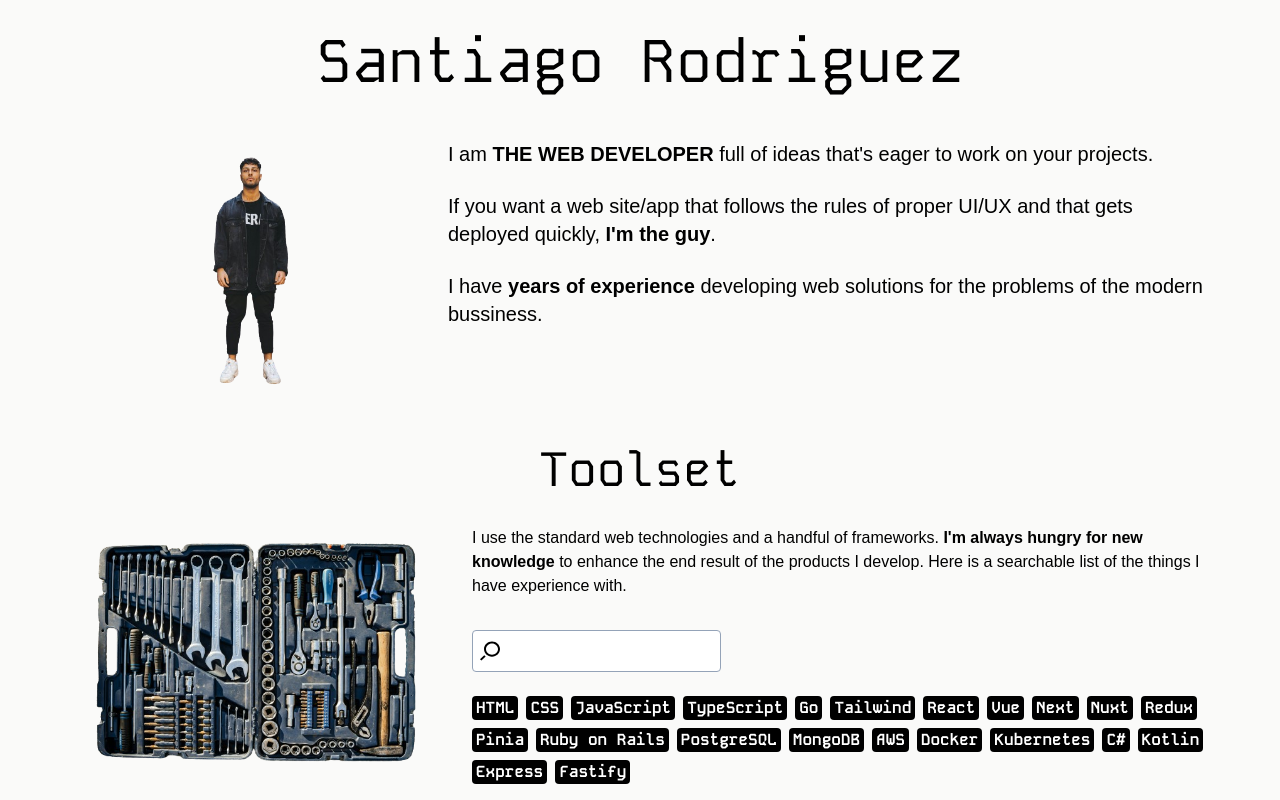
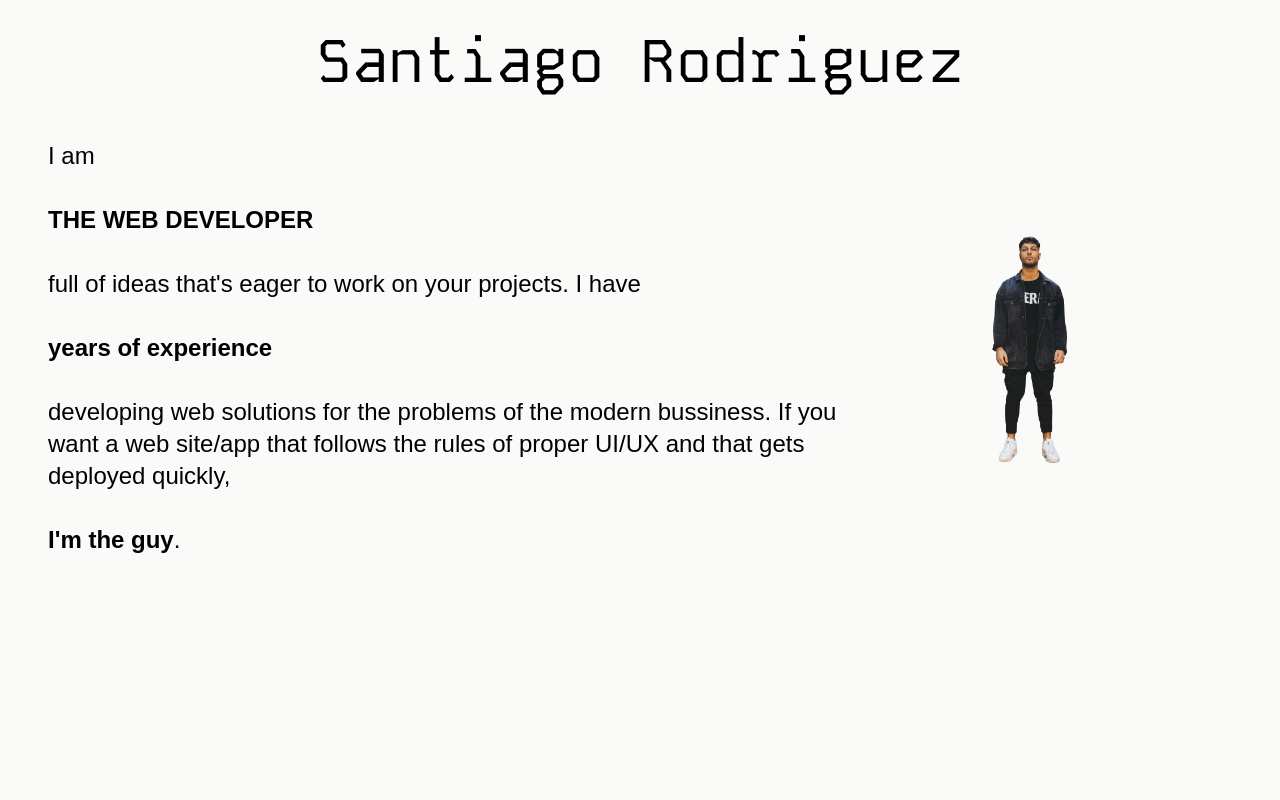
Before and after one commit to santiago-rodrig/portfolio, a Nuxt app: page / in a window 1280 px wide. Shown: the top 800 px of the page. Built offline with nearby package versions, Linux system fonts and the light colour scheme.

Commit message:
make landing page text better

```diff
--- a/pages/index.vue
+++ b/pages/index.vue
@@ -1,29 +1,28 @@
 <template>
-  <div class="px-16">
-    <main>
+  <div class="px-12">
+    <main class="min-h-screen pb-12">
       <Heading :level="1" class="mb-12 text-center">Santiago Rodriguez</Heading>
-      <div class="md:flex items-start">
-        <img :style="{ maxWidth: '210px' }" class="md:w-1/3 mx-auto" src="~/assets/img/full-body-person.png"
-          alt="Man looking forward">
-        <div class="mt-8 md:mt-0 md:w-2/3">
-          <p class="mb-6 text-xl">
-            I am <strong>THE WEB DEVELOPER</strong> full of ideas that's
+      <div class="flex flex-col md:flex-row items-center">
+        <div class="mt-8 md:mt-0 md:w-2/3 order-2 md:order-1">
+          <p class="text-2xl">
+            I am <br><br><strong>THE WEB DEVELOPER</strong><br><br> full of ideas that's
             eager to work on your projects.
-          </p>
-          <p class="mb-6 text-xl">
+
+            I have <br><br><strong>years of experience</strong><br><br> developing
+            web solutions for the problems of the
+            modern bussiness.
+
             If you want a web site/app that follows
             the rules of proper UI/UX and that
-            gets deployed quickly, <strong>I'm the guy</strong>.
-          </p>
-          <p class="text-xl">
-            I have <strong>years of experience</strong> developing
-            web solutions for the problems of the
-            modern bussiness.
+            gets deployed quickly, <br><br><strong>I'm the guy</strong>.
+
           </p>
         </div>
+        <img :style="{ maxWidth: '210px' }" class="md:w-1/3 mx-auto order-1 md:order-2" src="~/assets/img/full-body-person.png"
+          alt="Man looking forward">
       </div>
     </main>
-    <section class="mt-12">
+    <section class="min-h-screen">
       <Heading :level="2" class="text-center mb-8">Toolset</Heading>
       <div class="md:flex items-start">
         <img class="md:mr-6 md:w-1/3" :style="{ maxWidth: 'min(612px, 100%)' }" src="~/assets/img/toolbox.png" alt="Toolbox">
```
